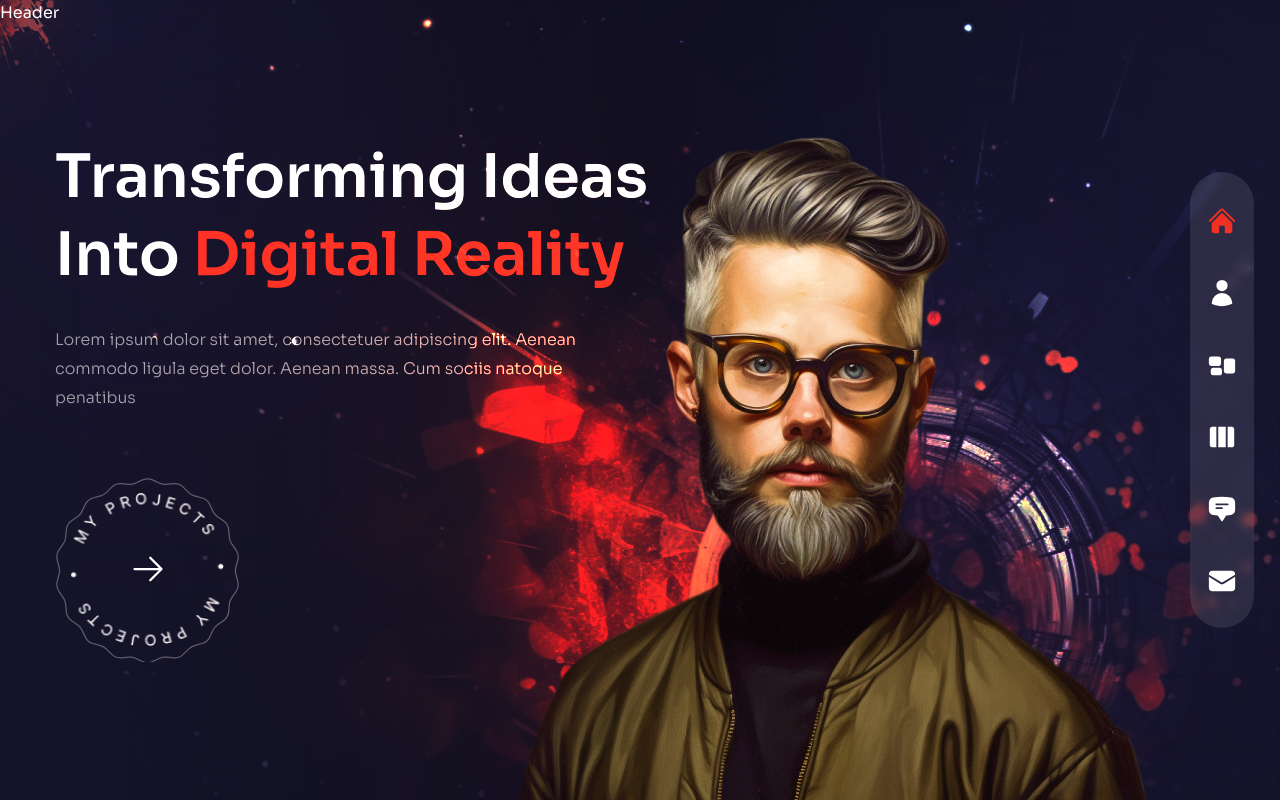
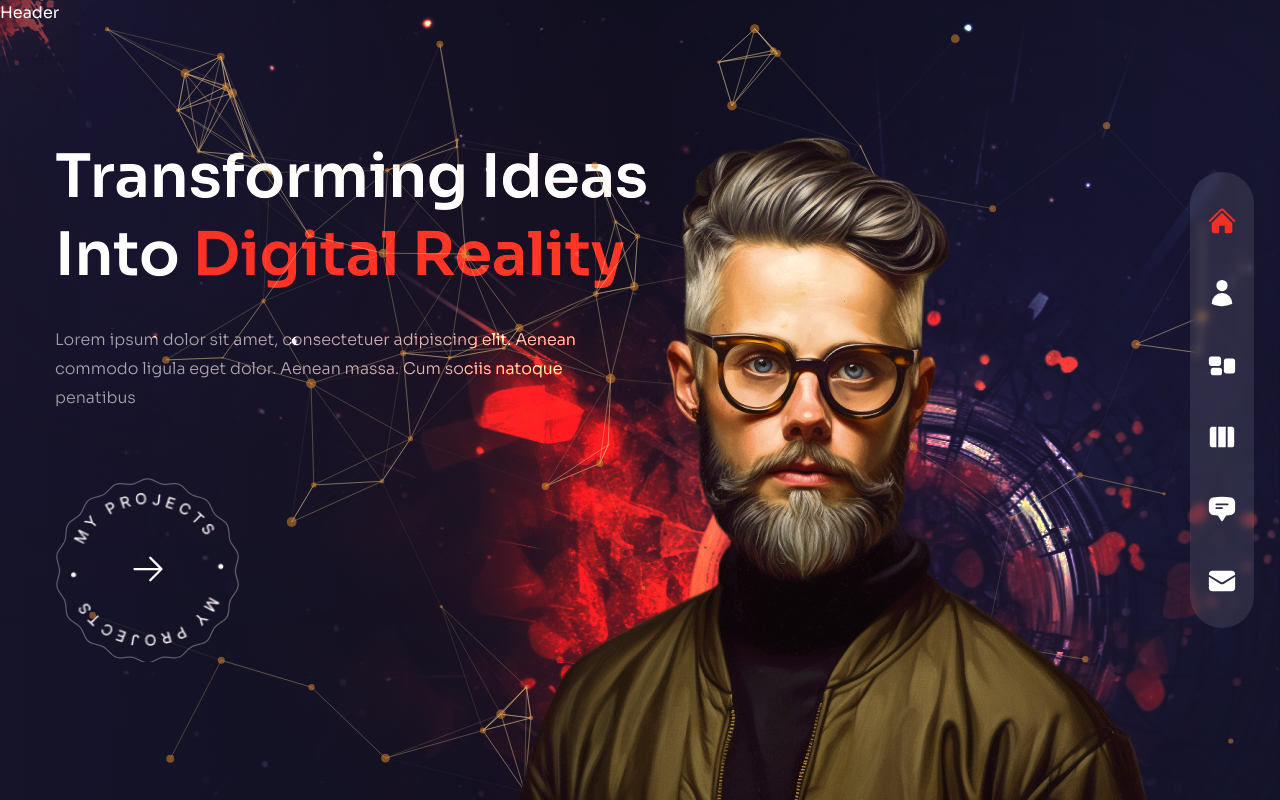
Before and after one commit to kishwerjabeen/mujtaba-portfolios, a Next.js app: page / in a window 1280 px wide. Built offline with nearby package versions, Linux system fonts and the light colour scheme.

Commit message:
particales done

```diff
--- a/components/ParticlesContainer.js
+++ b/components/ParticlesContainer.js
@@ -13,9 +13,9 @@ const ParticlesContainer = () => {
 
   const particlesLoaded = useCallback(async (engine) => { }, []);
 
-  return
+  return(
   <Particles
-  className="w-full h-full absolute translate-z-0"
+    className="w-full h-full absolute translate-z-0"
     id="tsparticles"
     init={particlesInit}
     loaded={particlesLoaded}
@@ -33,13 +33,71 @@ const ParticlesContainer = () => {
             onClick: {
               enable: false,
               mode: 'push',
+            },
+            onHover: {
+              enable: true,
+              mode: 'repulse',
+            },
+            resize: true,
+          },
+          modes: {
+            push: {
+              quantity: 90,
+            },
+            repulse: {
+              distance: 200,
+              duration: 0.4,
             }
           }
-        }
+        },
+        particles: {
+          color: {
+            value: '#e68e2e'
+          },
+          links: {
+            color: '#f5d393',
+            distance: 150,
+            enable: true,
+            opacity: 0.5,
+            width: 1,
+          },
+          collisions: {
+            enable: true,
+          },
+          move: {
+            direction: 'none',
+            enable: true,
+            outModes: {
+              default: 'bounce',
+            },
+            random: false,
+            speed: 1,
+            straight: false,
+          },
+          number:{
+            density: {
+              enable: true,
+              area: 800,
+            },
+            value: 80
+          },
+          opacity: {
+            value: 0.5,
+          },
+          shape:{
+            type: 'circle',
+          },
+          size:{
+            value: {min:1, max:5},
+          },
+        },
+        detectRetina: true,
       }
     }
 
+
   />
+  )
 };
 
 export default ParticlesContainer;
```
